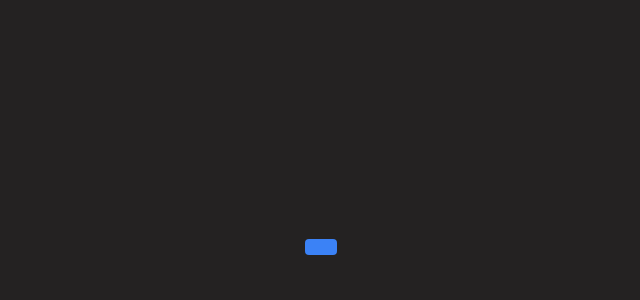
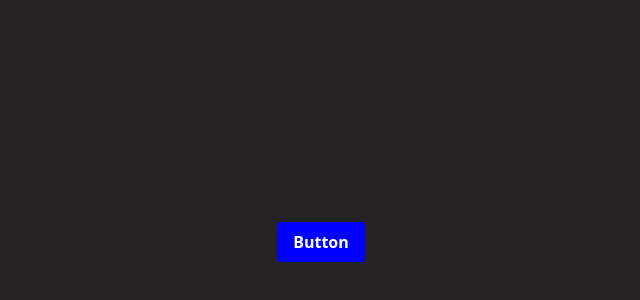
Before and after one commit to jmcc29/typescript-react-nextjs, a Next.js app: page / in a window 1280 px wide. Shown: the part 158-458 px from the top of the page, without its empty margins (319-959 px from the left). Built offline with nearby package versions, Linux system fonts and the light colour scheme.

Commit message:
Spread operator

```diff
--- a/src/app/page.tsx
+++ b/src/app/page.tsx
@@ -1,13 +1,26 @@
 "use client";
 import {ComponentPropsWithoutRef} from "react";
 type ButtonProps = ComponentPropsWithoutRef<"button">
-function Button({}: ButtonProps) {
-  return <button>{}</button>;
+function Button({onClick, ...rest}: ButtonProps) {
+  const handleClick = () => {
+    if (onClick) {
+      alert('Button clicked!')
+    }
+  };
+  return <button onClick={handleClick} {...rest}>Button</button>;
 }
 function Page() {
   return (
     <div>
-      <Button style={{}} />
+      <Button
+        onClick={() => alert("Hello World!")}
+        style={{
+          color: "white",
+          backgroundColor: "blue",
+        }}
+        >
+        Click me
+      </Button>
     </div>
   );
 }
```
